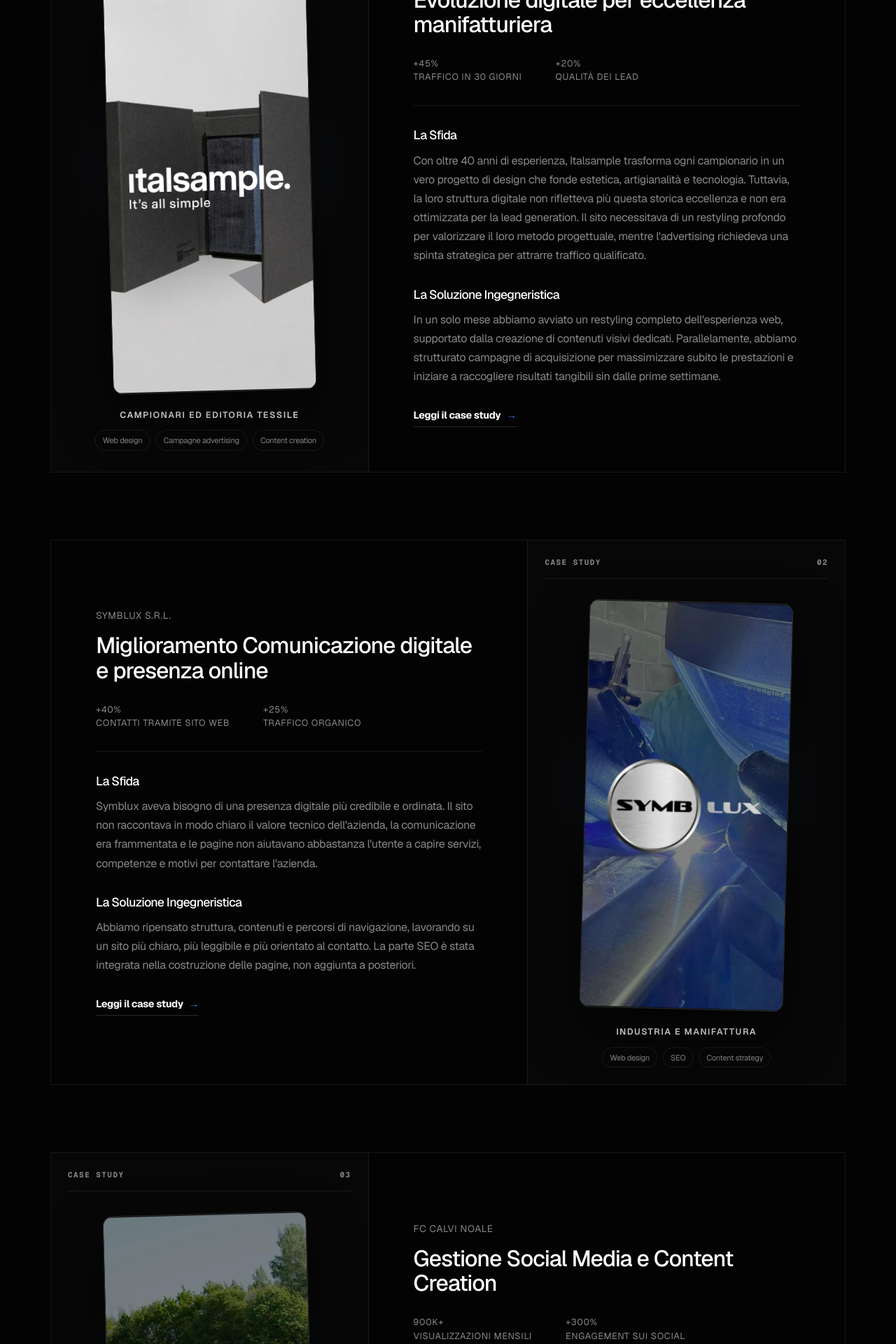
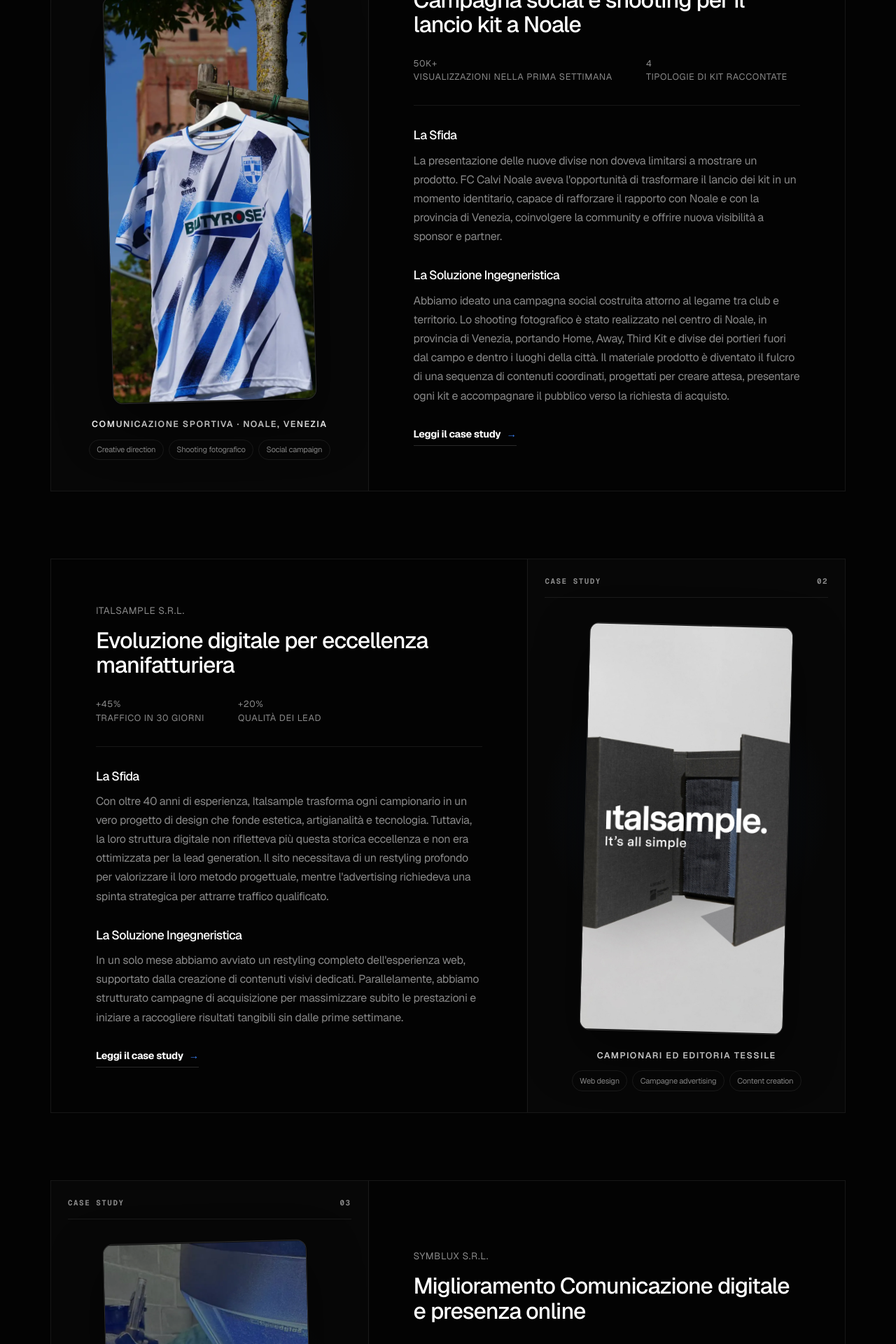
Before and after one commit to ilnicohub/sito-nf-media, a Next.js app: page /case-studies in a window 1280 px wide. Shown: the part 880-2800 px from the top of the page at 70% size. Built offline with nearby package versions, Linux system fonts and the light colour scheme; no server answers.

Commit message:
Nuovo case study

```diff
--- a/src/app/case-studies/page.tsx
+++ b/src/app/case-studies/page.tsx
@@ -5,6 +5,13 @@
 import Link from "next/link";
 import Image from "next/image";
 import { caseStudies } from "@/data/caseStudies";
+
+const featuredSlug = "fc-calvi-noale-campagna-nuove-divise";
+const orderedCaseStudies = [...caseStudies].sort((first, second) => {
+  if (first.slug === featuredSlug) return -1;
+  if (second.slug === featuredSlug) return 1;
+  return 0;
+});
 
 export default function CaseStudies() {
   const logos = [
@@ -51,9 +58,9 @@
       </section>
 
       <section className={styles.container}>
-        {caseStudies.map((c, idx) => (
+        {orderedCaseStudies.map((c, idx) => (
           <motion.article
-            key={c.client}
+            key={c.slug}
             className={`${styles.caseStudy} ${idx % 2 !== 0 ? styles.caseStudyReverse : ""}`}
             initial={{ opacity: 0, y: 40 }}
             whileInView={{ opacity: 1, y: 0 }}
--- a/src/data/caseStudies.ts
+++ b/src/data/caseStudies.ts
@@ -191,11 +191,11 @@
     services: ["Social strategy", "Video content", "Advertising"],
     metrics: [
       {
-        value: "900k+",
-        label: "Visualizzazioni mensili",
-        detail: "Copertura mensile ottenuta grazie a contenuti più continui, riconoscibili e coerenti con il pubblico.",
-        chartLabel: "Reach video",
-        chartValue: 90,
+        value: "1,5M",
+        label: "Visualizzazioni in 30 giorni",
+        detail: "Visualizzazioni generate nell'ultimo periodo monitorato grazie a contenuti continui, riconoscibili e coerenti con il pubblico.",
+        chartLabel: "Volume views",
+        chartValue: 100,
       },
       {
         value: "+300%",
@@ -255,6 +255,82 @@
     ],
     nextStep:
       "Se vuoi trasformare i canali social della tua realtà in uno strumento più riconoscibile e costante, possiamo costruire una linea editoriale adatta al tuo pubblico.",
+  },
+  {
+    slug: "fc-calvi-noale-campagna-nuove-divise",
+    client: "FC Calvi Noale",
+    shortClient: "FC Calvi Noale",
+    sector: "Comunicazione sportiva · Noale, Venezia",
+    title: "Campagna social e shooting a Noale per il lancio delle nuove divise",
+    listingTitle: "Campagna social e shooting per il lancio kit a Noale",
+    image: "/case-studies/shooting_calvi_noale.webp",
+    services: ["Creative direction", "Shooting fotografico", "Social campaign"],
+    metrics: [
+      {
+        value: "50k+",
+        label: "Visualizzazioni nella prima settimana",
+        detail: "Oltre 50.000 visualizzazioni complessive ottenute, nei primi sette giorni, dai soli post dedicati alla presentazione delle nuove divise. Un risultato ancora in crescita, con contenuti che continuano a generare attenzione.",
+        chartLabel: "Visibilità",
+        chartValue: 86,
+      },
+      {
+        value: "4",
+        label: "Tipologie di kit raccontate",
+        detail: "Home, Away, Third Kit e divise dei portieri presentati attraverso un racconto visivo unitario.",
+        chartLabel: "Gamma kit",
+        chartValue: 100,
+      },
+    ],
+    problem:
+      "La presentazione delle nuove divise non doveva limitarsi a mostrare un prodotto. FC Calvi Noale aveva l'opportunità di trasformare il lancio dei kit in un momento identitario, capace di rafforzare il rapporto con Noale e con la provincia di Venezia, coinvolgere la community e offrire nuova visibilità a sponsor e partner.",
+    solution:
+      "Abbiamo ideato una campagna social costruita attorno al legame tra club e territorio. Lo shooting fotografico è stato realizzato nel centro di Noale, in provincia di Venezia, portando Home, Away, Third Kit e divise dei portieri fuori dal campo e dentro i luoghi della città. Il materiale prodotto è diventato il fulcro di una sequenza di contenuti coordinati, progettati per creare attesa, presentare ogni kit e accompagnare il pubblico verso la richiesta di acquisto.",
+    heroIntro:
+      "Una campagna di comunicazione sportiva realizzata a Noale, in provincia di Venezia, che ha trasformato il lancio delle nuove divise in un racconto di appartenenza, collegando il club alla città, alla community e al valore dei partner.",
+    overview:
+      "Il progetto ha unito direzione creativa, shooting fotografico a Noale e distribuzione social. Ogni uscita è stata pensata come parte di un unico lancio: riconoscibile, progressivo e capace di dare spazio sia all'identità del club sia alle opportunità commerciali legate al merchandising e alle sponsorizzazioni sportive nel territorio veneziano.",
+    workDone: [
+      {
+        title: "Concept creativo e narrazione territoriale",
+        description:
+          "Abbiamo costruito il concept attorno a Noale, scegliendo il centro cittadino come scenario per rendere immediato il legame tra squadra, tifosi e territorio della provincia di Venezia.",
+      },
+      {
+        title: "Shooting dei nuovi kit",
+        description:
+          "La produzione ha raccontato in modo coordinato Home, Away, Third Kit e divise dei portieri, creando una base visiva coerente per tutti i contenuti della campagna.",
+      },
+      {
+        title: "Lancio e distribuzione social",
+        description:
+          "I contenuti sono stati organizzati in una sequenza editoriale capace di generare attenzione, valorizzare i dettagli delle maglie e sostenere le richieste di acquisto.",
+      },
+    ],
+    impact: [
+      {
+        title: "Oltre 50.000 visualizzazioni in 7 giorni",
+        description:
+          "Nella sola prima settimana di pubblicazione, i post dedicati alla presentazione delle divise hanno superato complessivamente le 50.000 visualizzazioni. Il dato continua a evolvere mentre i contenuti restano attivi sui canali del club.",
+      },
+      {
+        title: "Più interesse commerciale",
+        description:
+          "La campagna ha contribuito ad aumentare le richieste di acquisto dei kit, trasformando la presentazione in un'attività utile anche al merchandising del club.",
+      },
+      {
+        title: "Più valore per territorio e partner",
+        description:
+          "L'ambientazione nel centro di Noale ha rafforzato il posizionamento locale del club nella provincia di Venezia e creato un contesto di comunicazione più rilevante anche per sponsor e possibili partner.",
+      },
+    ],
+    stack: ["Creative direction", "Shooting fotografico", "Content production", "Social storytelling", "Campaign analytics"],
+    relatedServices: [
+      { label: "Social media management", href: "/servizi/social-media-management" },
+      { label: "Brand identity e comunicazione", href: "/servizi/brand-identity-e-comunicazione" },
+      { label: "Data analytics e tracking", href: "/servizi/data-analytics-e-tracking" },
+    ],
+    nextStep:
+      "Se vuoi trasformare un lancio di prodotto, una partnership o un momento chiave del tuo brand in una campagna capace di generare attenzione e opportunità, possiamo costruire insieme concept, contenuti e distribuzione.",
   },
   {
     slug: "euroline-gestionale-su-misura",
```
Also changed, not shown: public/case-studies/shooting_calvi_noale.webp (added).
